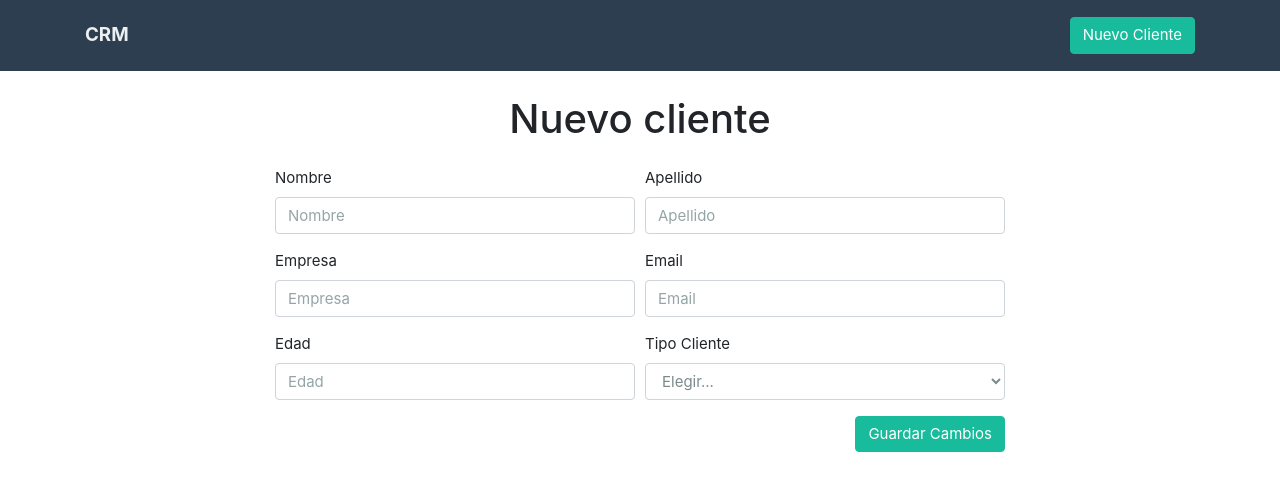
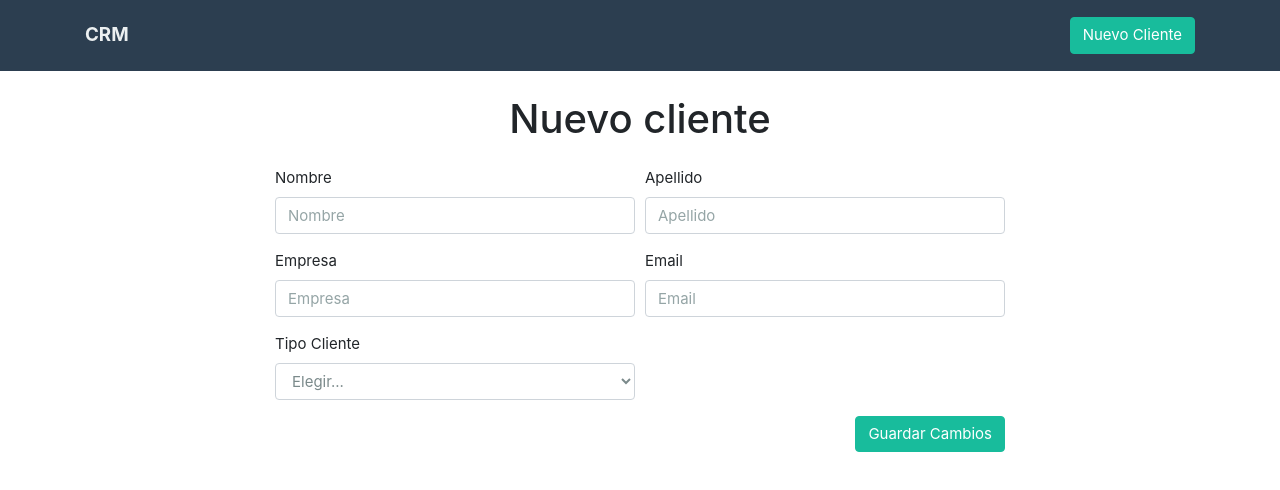
Before and after one commit to alexismr/React-y-GraphQL, a React (Create React App) app in the folder cliente/: page /cliente/nuevo in a window 1280 px wide. Shown: the top 490 px of the page. Built offline with nearby package versions, Linux system fonts and the light colour scheme.

Commit message:
agragar usuario

```diff
--- a/cliente/src/components/NuevoCliente.js
+++ b/cliente/src/components/NuevoCliente.js
@@ -1,41 +1,125 @@
 import React, { Component , Fragment} from 'react'
+import { Mutation } from 'react-apollo';
+import {NUEVO_CLIENTE}  from "../mutations/index";
+
+
 
 class NuevoCliente extends Component{
-    state = {}
+    state = {
+        cliente:{
+            nombre: '',
+            apellido:'',
+            empresa:'',
+            email:'',
+            tipo:''
+        }
+    }
+
     render() {
         return (
             <Fragment>
              <h2 className="text-center"> Nuevo cliente </h2>
              <div className="row justify-content-center">
-                <form className="col-md-8 m-3" >
+
+          <Mutation  mutation={NUEVO_CLIENTE}   >
+
+              {crearCliente => (
+                <form className="col-md-8 m-3"
+                onSubmit ={
+                    e=>{
+                        e.preventDefault();
+                        const { nombre, apellido, empresa,email,tipo} = this.state.cliente;
+                        const input = {
+                                nombre,
+                                apellido,
+                                empresa,
+                                email,
+                                tipo
+                        };
+                        crearCliente({
+                            variables:{input}
+                        });
+
+
+                    }
+                }
+                >
                     <div className="form-row">
                         <div className="form-group col-md-6">
                             <label>Nombre</label>
-                            <input type="text" className="form-control" placeholder="Nombre"/>
+                            <input
+                                type="text"
+                                className="form-control"
+                                placeholder="Nombre"
+                                onChange={e =>{
+                                    this.setState({
+                                        cliente:{
+                                            ...this.state.cliente,
+                                            nombre : e.target.value
+                                        }
+                                    })
+                                }} />
                         </div>
                         <div className="form-group col-md-6">
                             <label>Apellido</label>
-                            <input type="text" className="form-control" placeholder="Apellido"/>
+                            <input type="text" className="form-control" placeholder="Apellido"
+
+                            onChange={e =>{
+                                this.setState({
+                                    cliente:{
+                                        ...this.state.cliente,
+                                        apellido : e.target.value
+                                    }
+                                })
+                            }}
+
+                            />
                         </div>
                     </div>
                     <div className="form-row">
                         <div className="form-group col-md-6">
                             <label>Empresa</label>
-                            <input type="text" className="form-control" placeholder="Empresa"/>
+                            <input type="text" className="form-control" placeholder="Empresa"
+                                  onChange={e =>{
+                                    this.setState({
+                                        cliente:{
+                                            ...this.state.cliente,
+                                            empresa : e.target.value
+                                        }
+                                    })
+                                }}
+
+                            />
                         </div>
                         <div className="form-group col-md-6">
                             <label>Email</label>
-                            <input type="email" className="form-control" placeholder="Email" />
+                            <input type="email" className="form-control" placeholder="Email"
+
+                            onChange={e =>{
+                                this.setState({
+                                    cliente:{
+                                        ...this.state.cliente,
+                                        email : e.target.value
+                                    }
+                                })
+                            }}
+
+                            />
                         </div>
                     </div>
                     <div className="form-row">
                         <div className="form-group col-md-6">
-                            <label>Edad</label>
-                            <input type="text" className="form-control" placeholder="Edad"/>
-                        </div>
-                        <div className="form-group col-md-6">
                             <label>Tipo Cliente</label>
-                            <select className="form-control">
+                            <select className="form-control"
+                                  onChange={e =>{
+                                    this.setState({
+                                        cliente:{
+                                            ...this.state.cliente,
+                                            tipo : e.target.value
+                                        }
+                                    })
+                                }}
+                            >
                                 <option value="">Elegir...</option>
                                 <option value="PREMIUM">PREMIUM</option>
                                 <option value="BASICO">BÁSICO</option>
@@ -44,6 +128,9 @@ class NuevoCliente extends Component{
                     </div>
                     <button type="submit" className="btn btn-success float-right">Guardar Cambios</button>
                 </form>
+                )}
+                </Mutation>
+
                 </div>
             </Fragment>
         )
--- /dev/null
+++ b/cliente/src/mutations/index.js
@@ -0,0 +1,12 @@
+import gql from 'graphql-tag';
+
+export const NUEVO_CLIENTE = gql`
+    mutation crearCliente($input:clienteInput)
+    {
+        crearCliente(input : $input){
+            id
+            nombre
+            apellido
+        }
+    }
+`;
```
Also changed, not shown: 2 other files (tests, documents, lock files or other folders).
